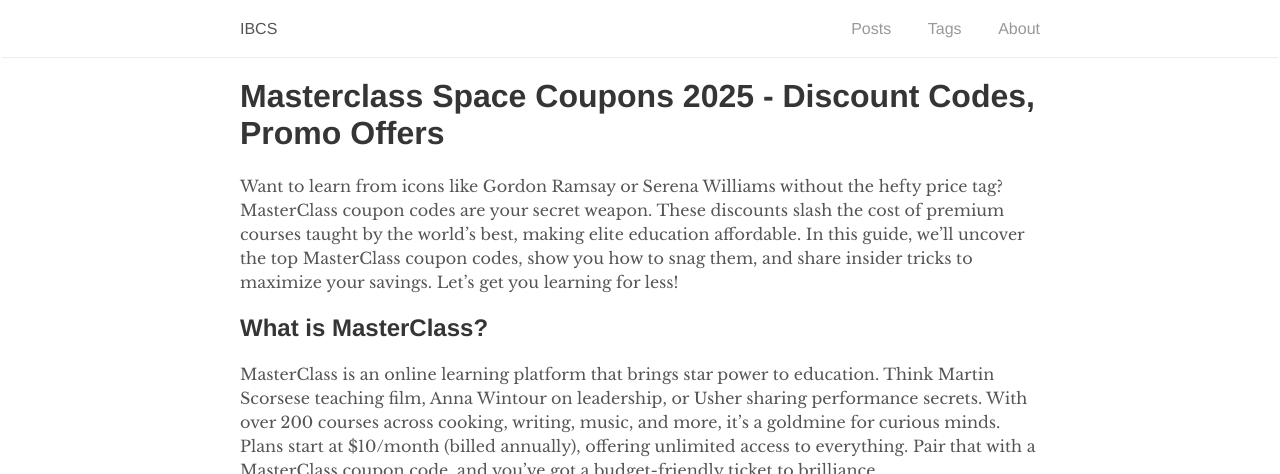
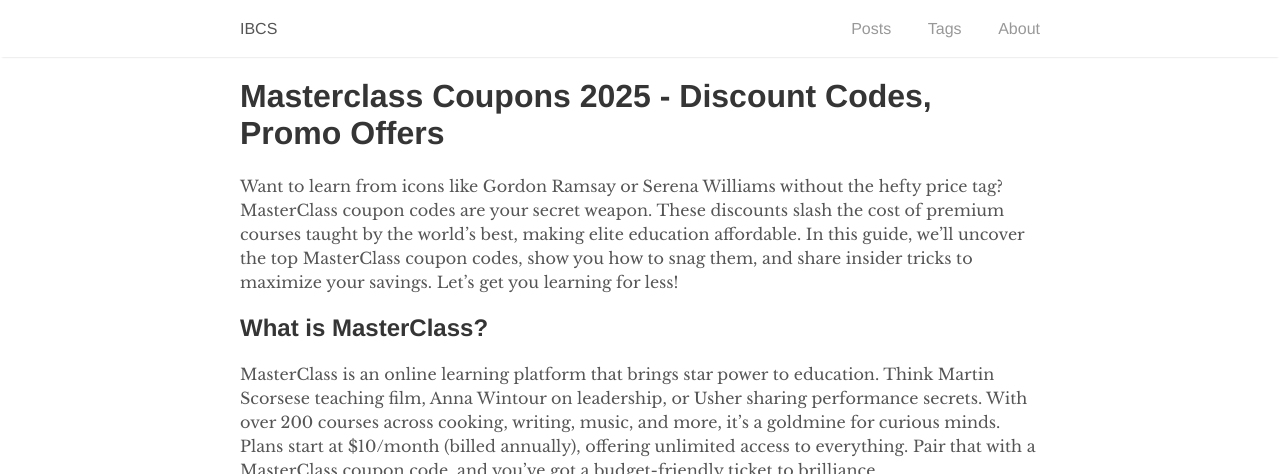
Before and after one commit to rankloud/ibcs, a Jekyll site: the page built from wp/masterclass-coupon-codes.md, in a window 1280 px wide and 900 px high, cut to the strip 0-474 px from the top of the window. Built offline with Jekyll 4.4.1, drawn with Linux system fonts in a browser that asks for light colours.

Commit message:
Update masterclass-coupon-codes.md

```diff
--- a/wp/masterclass-coupon-codes.md
+++ b/wp/masterclass-coupon-codes.md
@@ -8,7 +8,7 @@
 image: https://github.com/user-attachments/assets/b64496ed-06de-44af-a4c4-103522070026
 permalink: /masterclass-coupon-codes/
 ---
-# Masterclass Space Coupons 2025 - Discount Codes, Promo Offers
+# Masterclass Coupons 2025 - Discount Codes, Promo Offers
 
 Want to learn from icons like Gordon Ramsay or Serena Williams without the hefty price tag? MasterClass coupon codes are your secret weapon. These discounts slash the cost of premium courses taught by the world’s best, making elite education affordable. In this guide, we’ll uncover the top MasterClass coupon codes, show you how to snag them, and share insider tricks to maximize your savings. Let’s get you learning for less!
 
```
